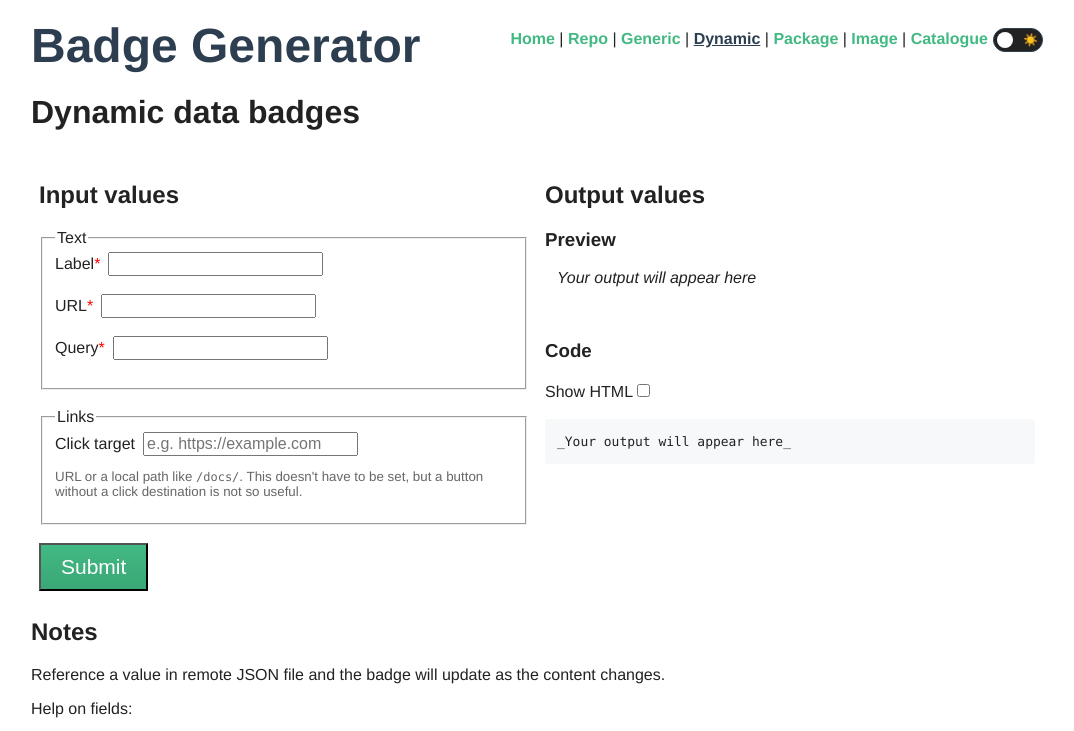
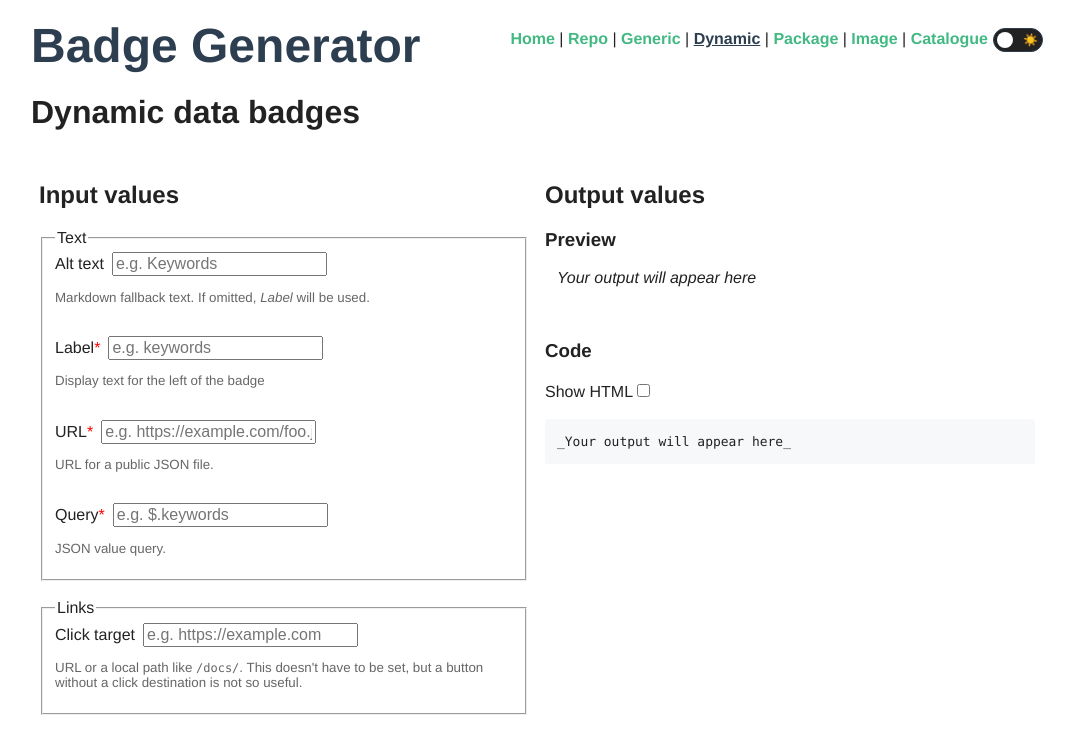
Before and after one commit to MichaelCurrin/badge-generator, a Vue app: page /#/dynamic in a window 1280 px wide. Shown: the top 731 px of the page, without its empty margins (103-1177 px from the left). Built offline with nearby package versions, Linux system fonts and the light colour scheme; a small style sheet from the web is missing.

Commit message:
update DynamicBadges.vue

```diff
--- a/src/views/DynamicBadges.vue
+++ b/src/views/DynamicBadges.vue
@@ -14,15 +14,39 @@
           <form @submit.prevent.enter="submit">
             <fieldset name="text">
               <legend>Text</legend>
-
-              <TextInput label="Label" v-model="label" isRequired />
+              <TextInput
+                label="Alt text"
+                v-model="altText"
+                placeholder="e.g. Keywords"
+                note="Markdown fallback text. If omitted, _Label_ will be used."
+              />
               <br />
 
-              <TextInput label="URL" v-model="url" isRequired />
+              <TextInput
+                label="Label"
+                v-model="label"
+                isRequired
+                placeholder="e.g. keywords"
+                note="Display text for the left of the badge"
+              />
               <br />
 
-              <TextInput label="Query" v-model="query" isRequired />
+              <TextInput
+                label="URL"
+                v-model="url"
+                isRequired
+                placeholder="e.g. https://example.com/foo.json"
+                note="URL for a public JSON file."
+              />
               <br />
+
+              <TextInput
+                label="Query"
+                v-model="query"
+                isRequired
+                placeholder="e.g. $.keywords "
+                note="JSON value query."
+              />
             </fieldset>
             <br />
 
@@ -71,17 +95,23 @@ import { dynamicBadge } from "@/core/dynamicData";
 const note = `
 Reference a value in remote JSON file and the badge will update as the content changes.
 
-Help on fields:
+Help on form fields:
 
-- Label: A text label to display.
-    - e.g. \`keywords\`
-    - e.g.  \`vscode\` or \`VS Code\`
-- URL: A raw URL for a JSON file on GitHub, or URL for a JSON file on your REST API server.
-    - e.g. \`https://raw.githubusercontent.com/MichaelCurrin/auto-commit-msg/master/package.json\`
-    - e.g. \`https://example.com/foo.json\`
-- Query: Look-up value within the data structure. For syntax rules, see this [JSON path](https://support.smartbear.com/alertsite/docs/monitors/api/endpoint/jsonpath.html) guide.
-    - e.g. \`$.keywords\`
-    - e.g. \`$.engines["vscode"]\`
+- Label: A text label to display. e.g.
+    - \`keywords\`
+    - \`vscode\` or \`VS Code\`
+- URL: A raw URL for a JSON file on GitHub, or URL for a JSON file on your REST API server. e.g.
+    - \`https://raw.githubusercontent.com/MichaelCurrin/auto-commit-msg/master/package.json\`
+    - \`https://example.com/foo.json\`
+- Query: Look-up value within the data structure. For syntax rules, see this [JSON path](https://support.smartbear.com/alertsite/docs/monitors/api/endpoint/jsonpath.html) guide.  e.g.
+    - \`$.keywords\`
+    - \`$.engines["vscode"]\`
+
+Sample badges:
+
+- Badge Generator package.json - [![node](https://img.shields.io/badge/dynamic/json?label=node&query=%24.engines["node"]&url=https%3A%2F%2Fraw.githubusercontent.com%2FMichaelCurrin%2Fbadge-generator%2Fmaster%2Fpackage.json)](https://github.com/MichaelCurrin/badge-generator)
+-  AutoCommitMsg package.json - [![keywords](https://img.shields.io/badge/dynamic/json?label=keywords&query=%24.keywords&url=https%3A%2F%2Fraw.githubusercontent.com%2FMichaelCurrin%2Fauto-commit-msg%2Fmaster%2Fpackage.json)](https://github.com/MichaelCurrin/auto-commit-msg)
+- AutoCommitMsg package.json - [![vscode](https://img.shields.io/badge/dynamic/json?label=vscode&query=%24.engines["vscode"]&url=https%3A%2F%2Fraw.githubusercontent.com%2FMichaelCurrin%2Fauto-commit-msg%2Fmaster%2Fpackage.json)](https://github.com/MichaelCurrin/auto-commit-msg/)
 `;
 
 export default defineComponent({
@@ -93,12 +123,13 @@ export default defineComponent({
   },
   data() {
     return {
+      altText: "",
       label: "",
       url: "",
       query: "",
       target: "",
       result: INITIAL_RESULT,
-      note: note,
+      note,
     };
   },
   methods: {
```
